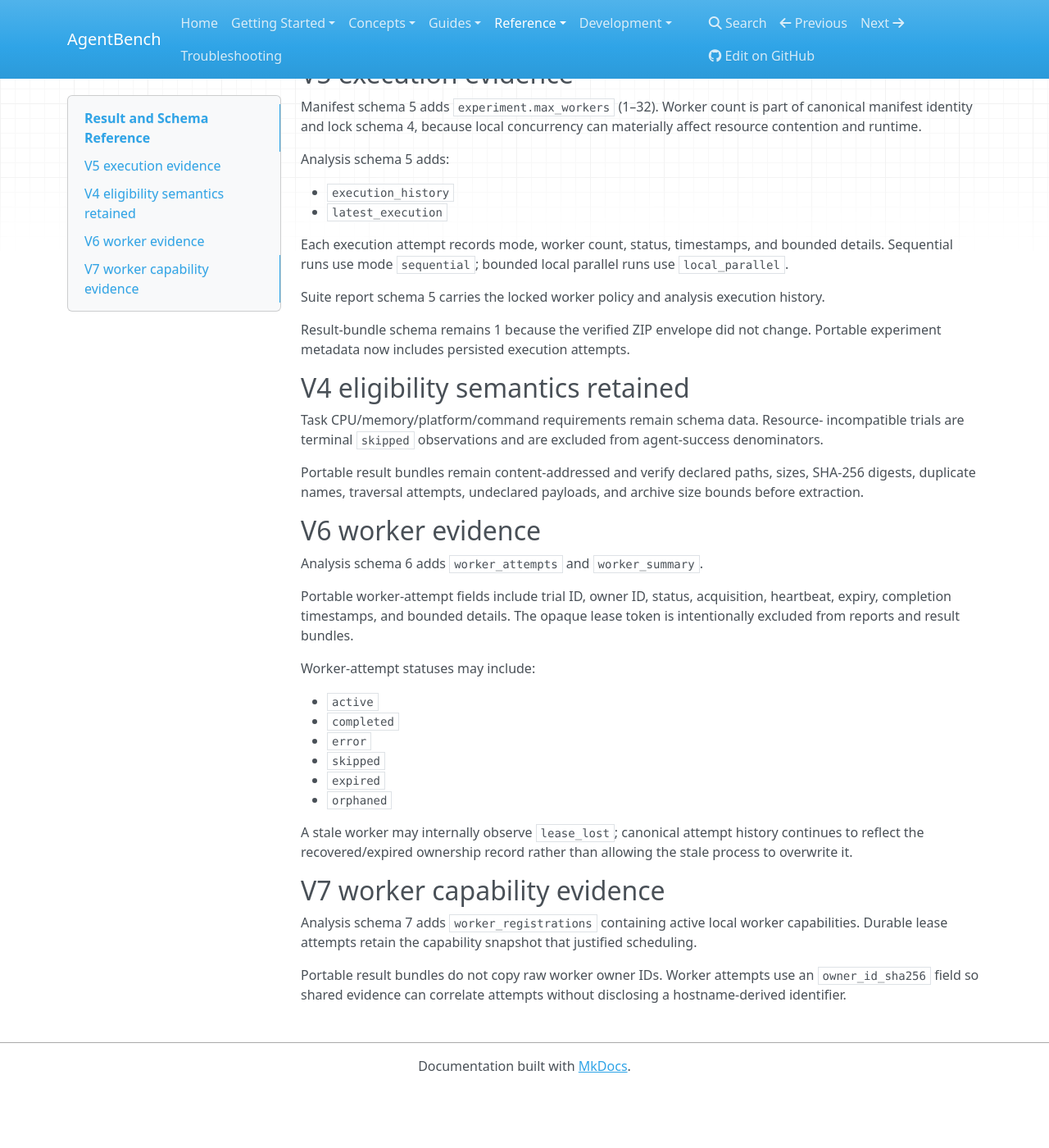
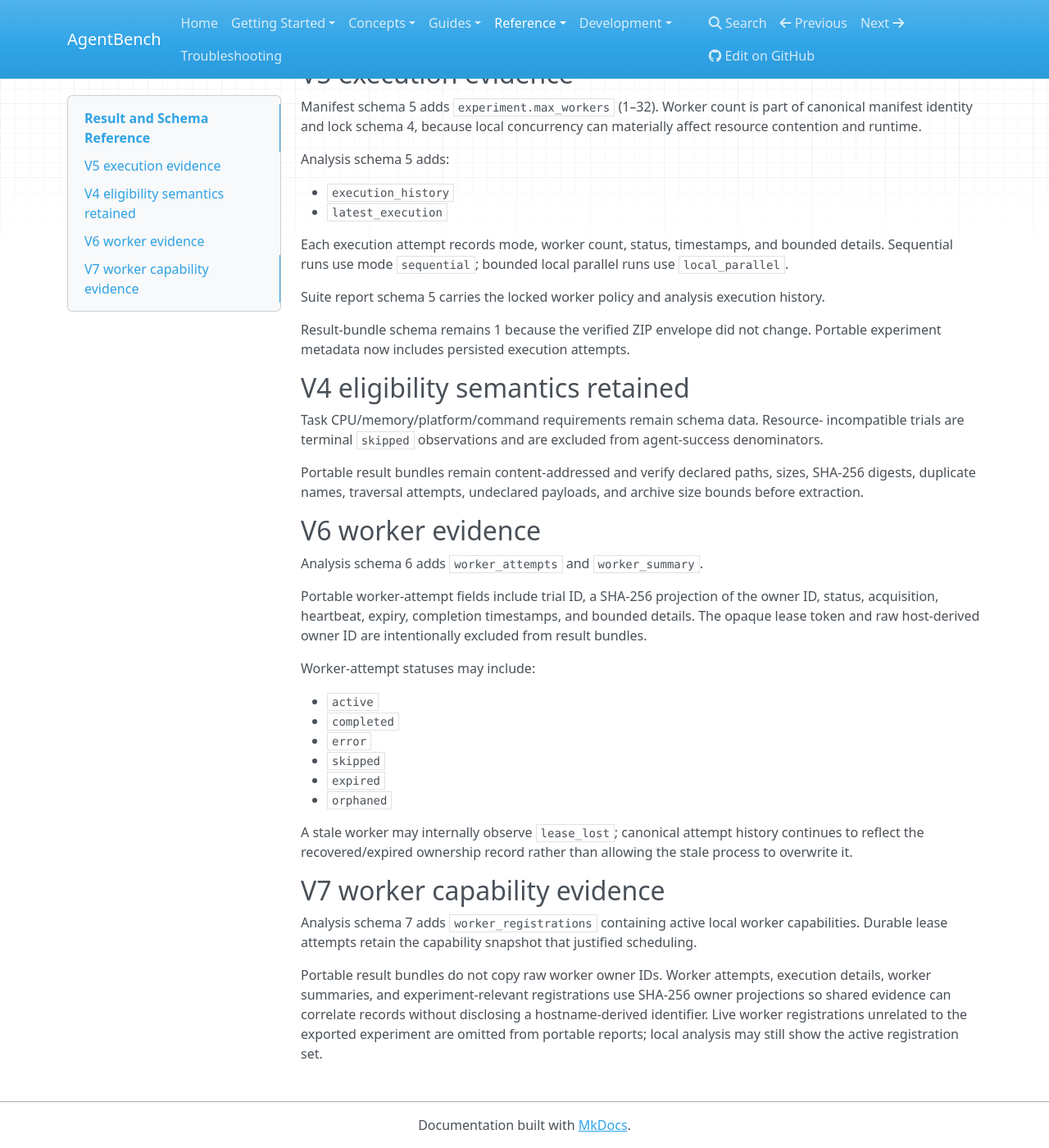
Before and after one commit to takahashijake/AgentBench, an MkDocs documentation site: the page built from docs/reference/result-schema.md, in a window 1280 px wide and 1400 px high, scrolled down 359 px. Shown: the whole window at 82% size. Built offline with MkDocs 1.6.1, drawn with Linux system fonts in a browser that asks for light colours; nearby versions of some CDN libraries; before the commit the page ends 1687 px from its top, so only the background shows below that.

Commit message:
Document portable worker identity privacy projection

```diff
--- a/docs/reference/result-schema.md
+++ b/docs/reference/result-schema.md
@@ -48,9 +48,10 @@ archive size bounds before extraction.
 
 Analysis schema 6 adds `worker_attempts` and `worker_summary`.
 
-Portable worker-attempt fields include trial ID, owner ID, status, acquisition,
-heartbeat, expiry, completion timestamps, and bounded details. The opaque lease
-token is intentionally excluded from reports and result bundles.
+Portable worker-attempt fields include trial ID, a SHA-256 projection of the
+owner ID, status, acquisition, heartbeat, expiry, completion timestamps, and
+bounded details. The opaque lease token and raw host-derived owner ID are
+intentionally excluded from result bundles.
 
 Worker-attempt statuses may include:
 
@@ -72,6 +73,9 @@ Analysis schema 7 adds `worker_registrations` containing active local worker
 capabilities. Durable lease attempts retain the capability snapshot that
 justified scheduling.
 
-Portable result bundles do not copy raw worker owner IDs. Worker attempts use an
-`owner_id_sha256` field so shared evidence can correlate attempts without
-disclosing a hostname-derived identifier.
+Portable result bundles do not copy raw worker owner IDs. Worker attempts,
+execution details, worker summaries, and experiment-relevant registrations use
+SHA-256 owner projections so shared evidence can correlate records without
+disclosing a hostname-derived identifier. Live worker registrations unrelated to
+the exported experiment are omitted from portable reports; local analysis may
+still show the active registration set.
```
